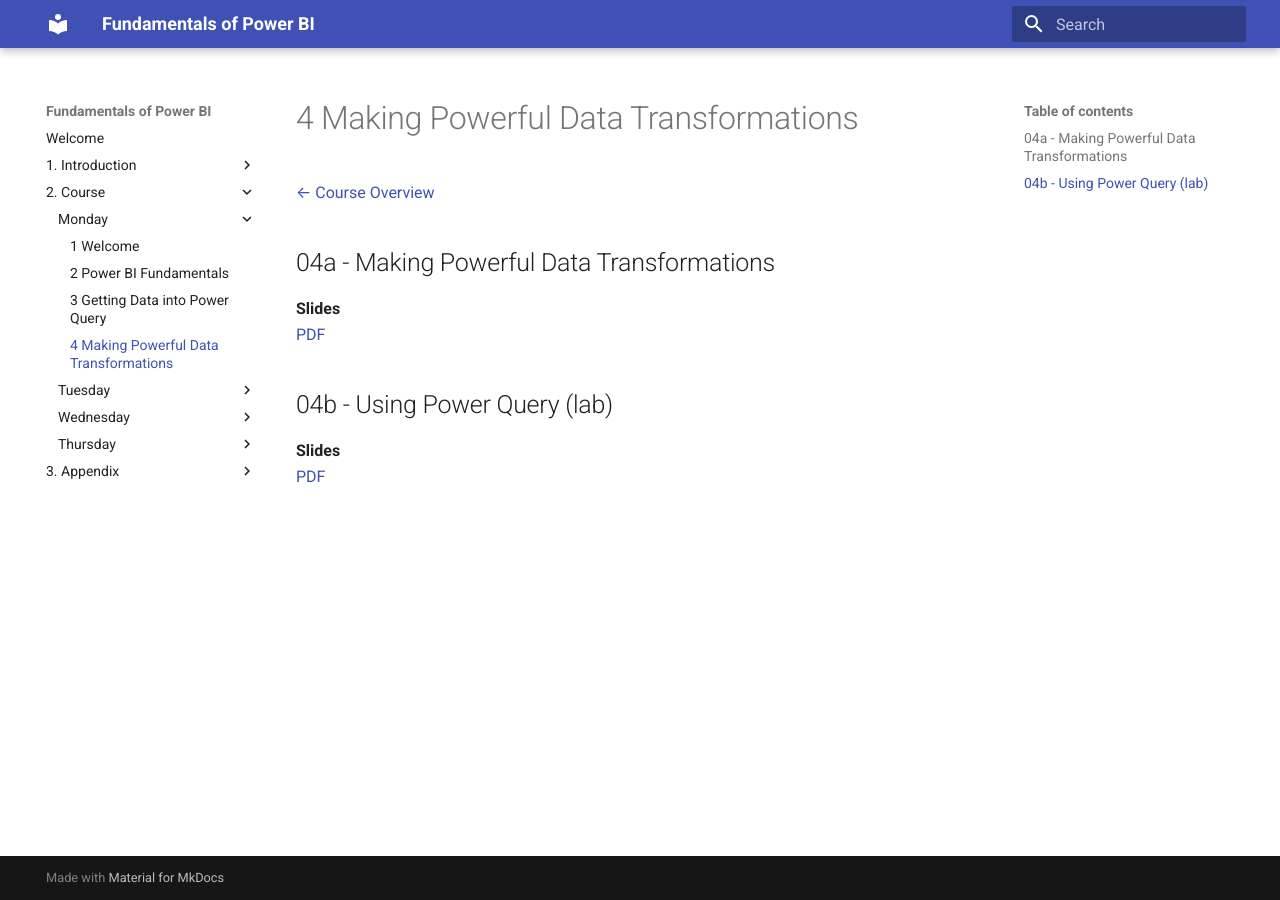
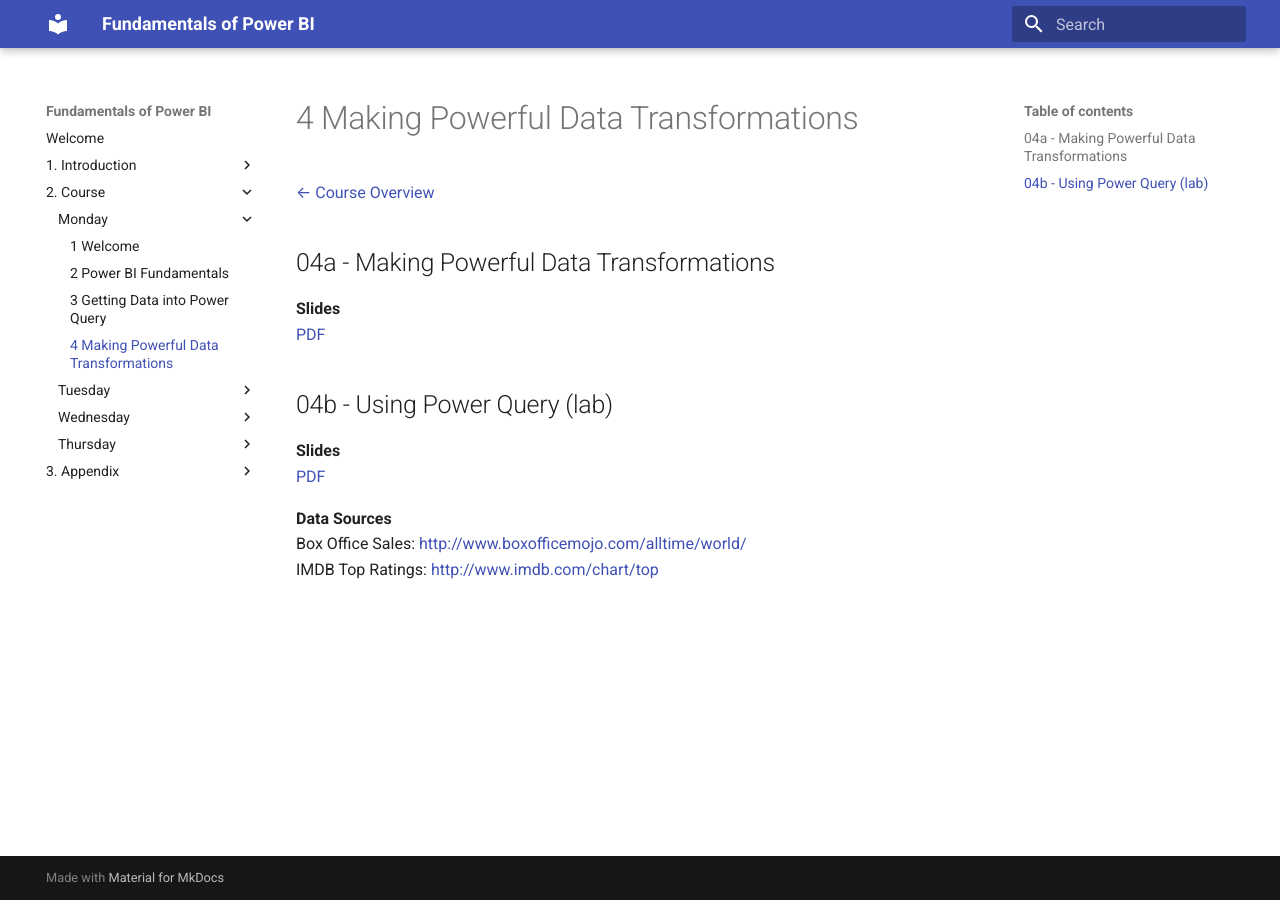
Before and after one commit to euclidteaches/powerbi, an MkDocs documentation site: the page built from docs/2-Course/day1/04.md, in a window 1280 px wide. Built offline with MkDocs 1.6.1 and Material for MkDocs 9.7.7, drawn with Linux system fonts in a browser that asks for light colours; old or Windows-style settings are respelled for this version of MkDocs.

Commit message:
Update lab files

```diff
--- a/docs/2-Course/day1/04.md
+++ b/docs/2-Course/day1/04.md
@@ -8,3 +8,7 @@
 
 **Slides**
 [PDF](../../files/04b Using Power Query.pdf)
+
+**Data Sources**
+Box Office Sales: http://www.boxofficemojo.com/alltime/world/
+IMDB Top Ratings: http://www.imdb.com/chart/top
```
Also changed, not shown: 1 other file.
